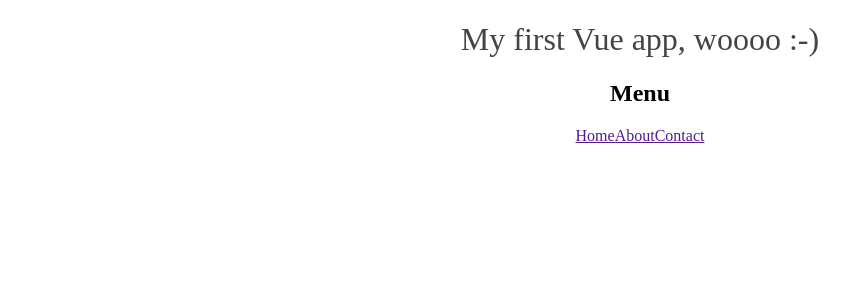
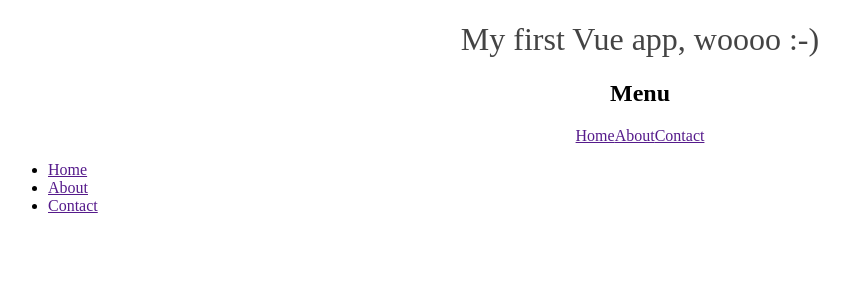
Before and after one commit to jhnnyk/udemy-vuefirebase-myproject, a Vue app: page / in a window 1280 px wide. Shown: the top 300 px of the page, without its empty margins (0-849 px from the left). Built offline with nearby package versions, Linux system fonts and the light colour scheme.

Commit message:
scoped css

```diff
--- a/src/App.vue
+++ b/src/App.vue
@@ -2,6 +2,19 @@
   <div id="app">
     <h1>{{ title }}</h1>
     <Navbar />
+    <nav>
+      <ul>
+        <li>
+          <a href>Home</a>
+        </li>
+        <li>
+          <a href>About</a>
+        </li>
+        <li>
+          <a href>Contact</a>
+        </li>
+      </ul>
+    </nav>
   </div>
 </template>
 
--- a/src/components/Navbar.vue
+++ b/src/components/Navbar.vue
@@ -24,7 +24,7 @@
 };
 </script>
 
-<style>
+<style scoped>
 nav {
   text-align: center;
 }
```
